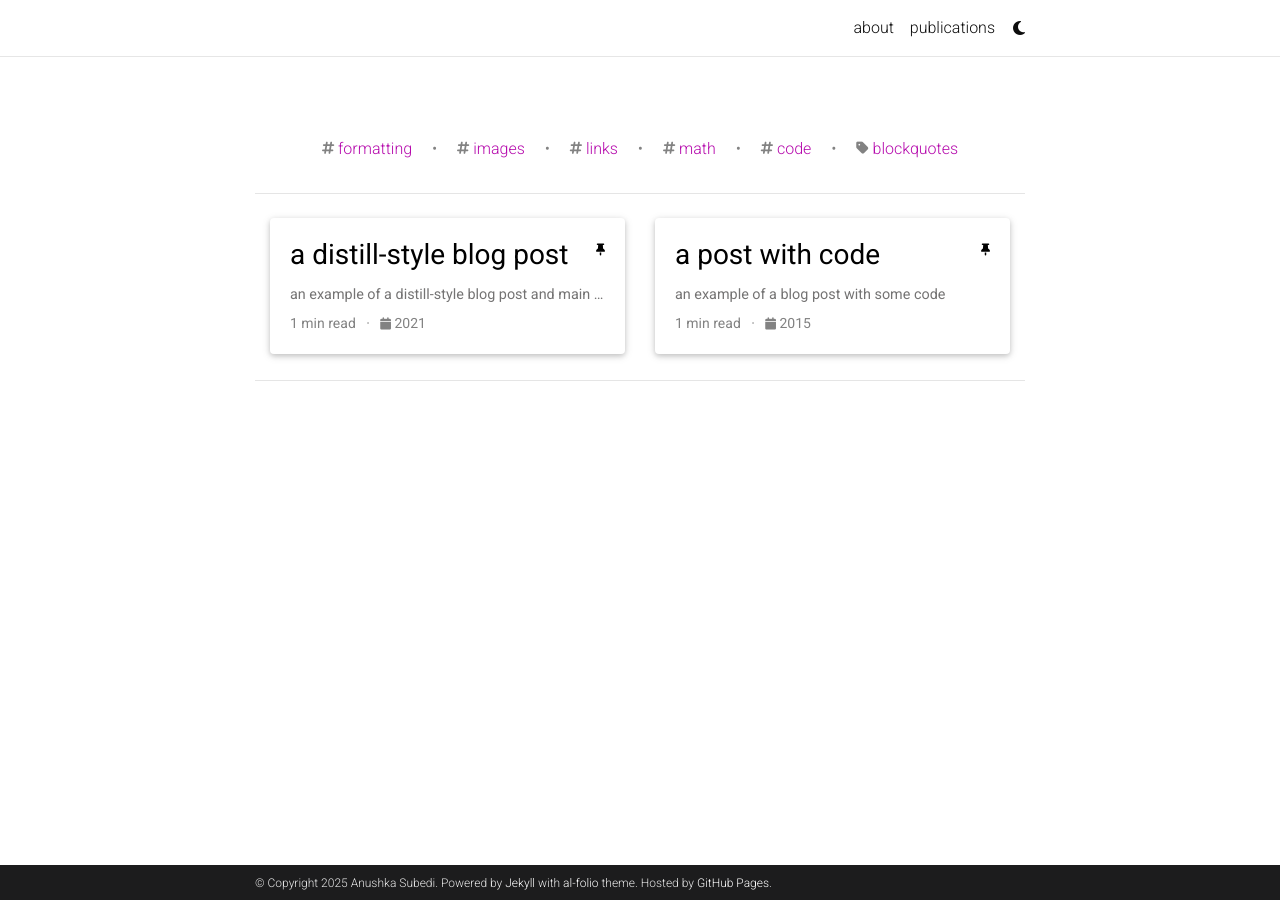
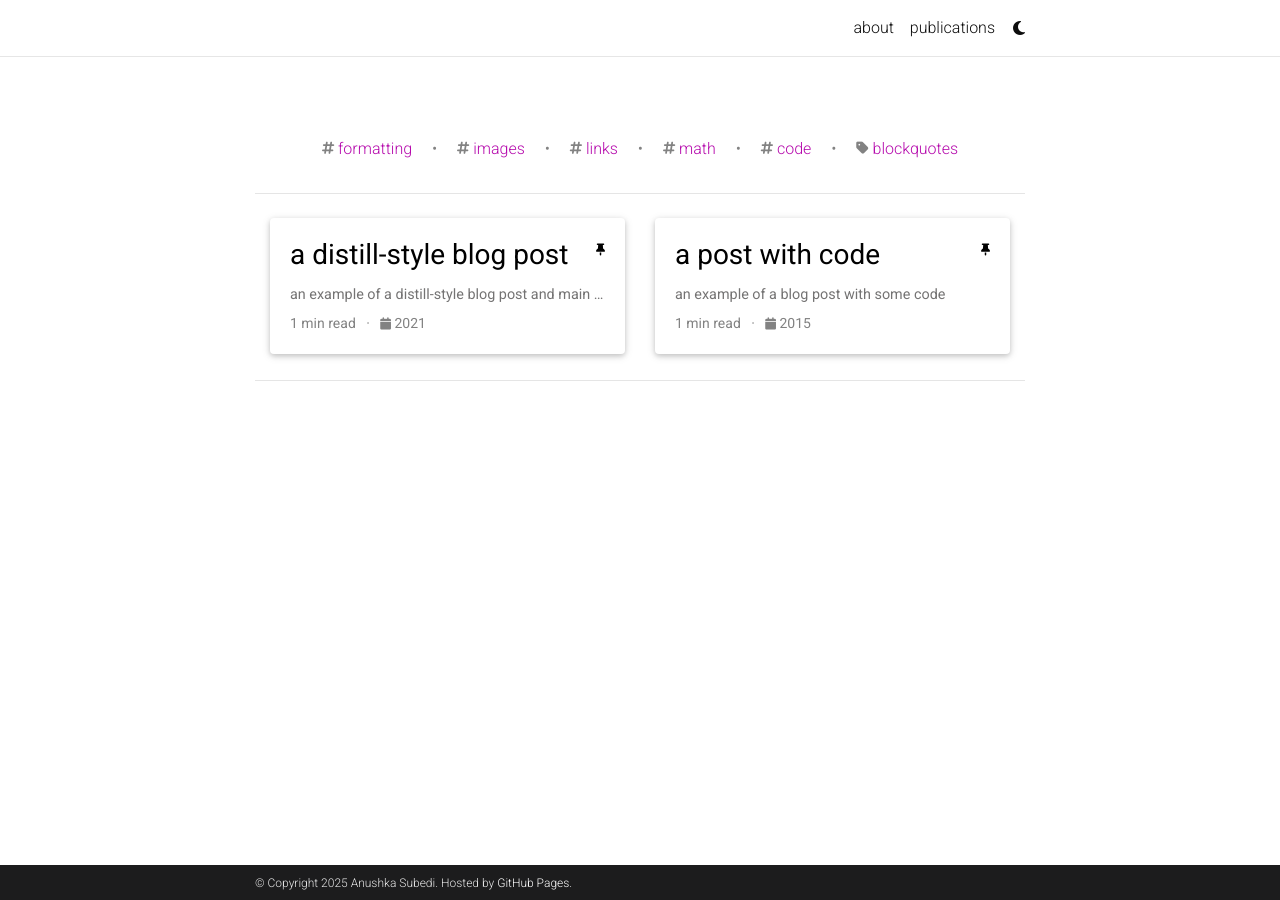
Before and after one commit to imnusku/imnusku.github.io, a Jekyll site: the page built from blog/index.html, in a window 1280 px wide. Built offline with Jekyll 4.4.1, drawn with Linux system fonts in a browser that asks for light colours; comment, search, counter and statistics services are not loaded; a style sheet for code colours, icons or effects is not loaded.

Commit message:
Update _config.yml

```diff
--- a/_config.yml
+++ b/_config.yml
@@ -10,7 +10,6 @@
 description: > # the ">" symbol means to ignore newlines until "footer_text:"
   A simple, whitespace theme for academics. Based on [*folio](https://github.com/bogoli/-folio) design.
 footer_text: >
-  Powered by <a href="https://jekyllrb.com/" target="_blank">Jekyll</a> with <a href="https://github.com/alshedivat/al-folio">al-folio</a> theme.
   Hosted by <a href="https://pages.github.com/" target="_blank">GitHub Pages</a>.
 keywords: jekyll, jekyll-theme, academic-website, portfolio-website  # add your own keywords or leave empty
 
```
